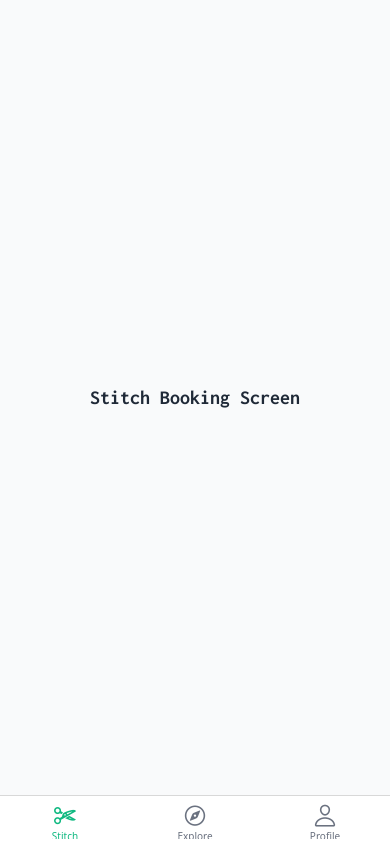
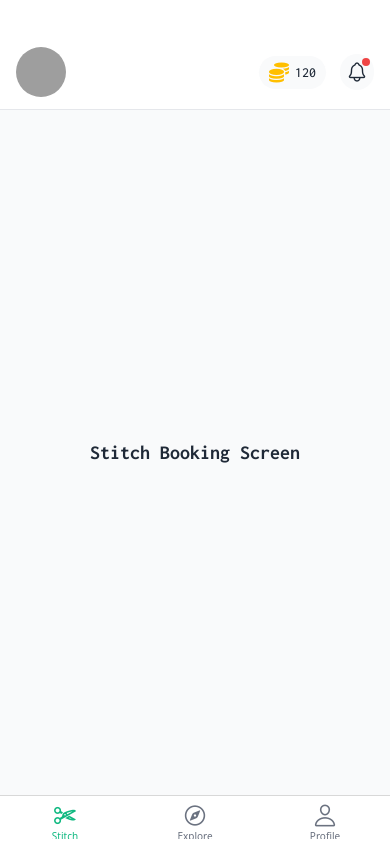
Before and after one commit to Stitch-Atelier/Mobile-App, a React Native app: screen /MainTabs in a window 390 px wide. Built offline with nearby package versions, Linux system fonts and the light colour scheme; grey boxes are pictures that could not be loaded.

Commit message:
working on StitchScreen

```diff
--- a/App.tsx
+++ b/App.tsx
@@ -21,11 +21,14 @@ export default function App() {
   if (!fontsLoaded) return null;
 
   return (
+    <>
+
       <NavigationContainer>
         <Stack.Navigator screenOptions={{ headerShown: false }}>
           <Stack.Screen name="AuthStack" component={AuthStack} />
           <Stack.Screen name="MainTabs" component={MainTabs} />
         </Stack.Navigator>
       </NavigationContainer>
+    </>
   );
 }
--- /dev/null
+++ b/components/StitchHeader.tsx
@@ -0,0 +1,93 @@
+import React from "react";
+import { View, Text, StyleSheet, Image, TouchableOpacity } from "react-native";
+import FontAwesome5 from "@expo/vector-icons/FontAwesome5";
+import { COLORS, FONTS } from "../theme";
+import Ionicons from "@expo/vector-icons/Ionicons";
+
+const StitchHeader = () => {
+  return (
+    <View style={styles.container}>
+      {/* Profile Picture */}
+      <TouchableOpacity activeOpacity={0.7}>
+        <Image
+          source={{ uri: "https://i.pravatar.cc/100" }} // placeholder image
+          style={styles.profileImage}
+        />
+      </TouchableOpacity>
+
+      {/* Right side icons */}
+      <View style={styles.rightContainer}>
+        {/* Rewards */}
+        <TouchableOpacity style={styles.rewards} activeOpacity={0.7}>
+          <FontAwesome5 name="coins" size={20} color="#FFBF00" />
+          <Text style={styles.rewardText}>120</Text>
+        </TouchableOpacity>
+
+        {/* Notifications */}
+        <TouchableOpacity style={styles.notification} activeOpacity={0.7}>
+          <Ionicons
+            name="notifications-outline"
+            size={22}
+            color={COLORS.text}
+          />
+          <View style={styles.badge} />
+        </TouchableOpacity>
+      </View>
+    </View>
+  );
+};
+
+export default StitchHeader;
+
+const styles = StyleSheet.create({
+  container: {
+    flexDirection: "row",
+    marginTop: 35,
+    alignItems: "center",
+    justifyContent: "space-between",
+    paddingHorizontal: 16,
+    paddingVertical: 12,
+    backgroundColor: COLORS.surface,
+    borderBottomWidth: 1,
+    borderBottomColor: COLORS.border,
+  },
+  profileImage: {
+    width: 50,
+    height: 50,
+    borderRadius: 60,
+  },
+  rightContainer: {
+    flexDirection: "row",
+    alignItems: "center",
+  },
+  rewards: {
+    flexDirection: "row",
+    alignItems: "center",
+    backgroundColor: COLORS.background,
+    paddingHorizontal: 10,
+    paddingVertical: 5,
+    borderRadius: 20,
+    marginRight: 14,
+  },
+  rewardText: {
+    fontFamily: FONTS.medium,
+    fontSize: 14,
+    color: COLORS.text,
+    marginLeft: 6,
+  },
+  notification: {
+    backgroundColor: COLORS.background,
+    position: "relative",
+    borderRadius: 20,
+    padding: 6,
+  },
+  badge: {
+    position: "absolute",
+    top: 4,
+    right: 4,
+    width: 8,
+    height: 8,
+    borderRadius: 4,
+    backgroundColor: COLORS.danger,
+  },
+});
--- a/navigation/MainTabs.tsx
+++ b/navigation/MainTabs.tsx
@@ -5,7 +5,7 @@ import ExploreScreen from "../screens/main/ExploreScreen";
 import ProfileScreen from "../screens/main/ProfileScreen";
 import { COLORS } from "../theme";
 import { Ionicons } from "@expo/vector-icons";
-import MaterialIcons from "@expo/vector-icons/MaterialIcons";
+
 const Tab = createBottomTabNavigator();
 
 export default function MainTabs() {
@@ -22,6 +22,7 @@ export default function MainTabs() {
         tabBarActiveTintColor: COLORS.primary,
         tabBarInactiveTintColor: COLORS.textLight,
         headerShown: false,
+        headerStatusBarHeight: 10,
       })}
     >
       <Tab.Screen name="Stitch" component={StitchScreen} />
--- a/package.json
+++ b/package.json
@@ -20,7 +20,8 @@
     "react-native": "0.79.5",
     "react-native-animatable": "^1.4.0",
     "react-native-safe-area-context": "^5.6.0",
-    "react-native-screens": "^4.13.1"
+    "react-native-screens": "^4.13.1",
+    "@expo/vector-icons": "^14.1.0"
   },
   "devDependencies": {
     "@babel/core": "^7.25.2",
--- a/screens/main/StitchScreen.tsx
+++ b/screens/main/StitchScreen.tsx
@@ -1,21 +1,35 @@
 import React from "react";
-import { View, Text, StyleSheet } from "react-native";
+import { View, Text, StyleSheet, SafeAreaView } from "react-native";
 import { COLORS, FONTS } from "../../theme";
+import StitchHeader from "../../components/StitchHeader";
 
 export default function StitchScreen() {
   return (
-    <View style={styles.container}>
-      <Text style={styles.text}>Stitch Booking Screen</Text>
-    </View>
+    <>
+      <SafeAreaView style={styles.safeArea}>
+        <StitchHeader />
+        <View style={styles.container}>
+          <Text style={styles.text}>Stitch Booking Screen</Text>
+        </View>
+      </SafeAreaView>
+    </>
   );
 }
 
 const styles = StyleSheet.create({
+  safeArea: {
+    flex: 1,
+    backgroundColor: COLORS.surface, // Matches header background so safe area blends
+  },
   container: {
     flex: 1,
     backgroundColor: COLORS.background,
     justifyContent: "center",
     alignItems: "center",
   },
-  text: { fontFamily: FONTS.bold, fontSize: 20, color: COLORS.text },
+  text: {
+    fontFamily: FONTS.bold,
+    fontSize: 20,
+    color: COLORS.text,
+  },
 });
```
Also changed, not shown: 1 other file (tests, documents, lock files or other folders). Lines whose indentation alone changed are shown as unchanged.
